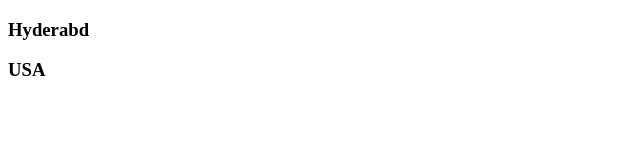
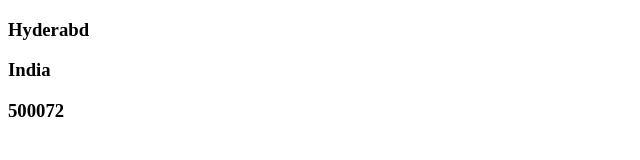
Before and after one commit to maheshedururi/website, a plain HTML site: page contact.html in a window 1280 px wide. Shown: the full height of the page, 0-640 px from the left. Drawn offline with Linux system fonts and the light colour scheme.

Commit message:
Pincode has been changed

```diff
--- a/contact.html
+++ b/contact.html
@@ -5,6 +5,7 @@
 </head>
 <body>
 <h3>Hyderabd<h3/>
-<h3>USA<h3/>
+<h3>India<h3/>
+<h3>500072<h3/>
 </body>
 </html>
```
